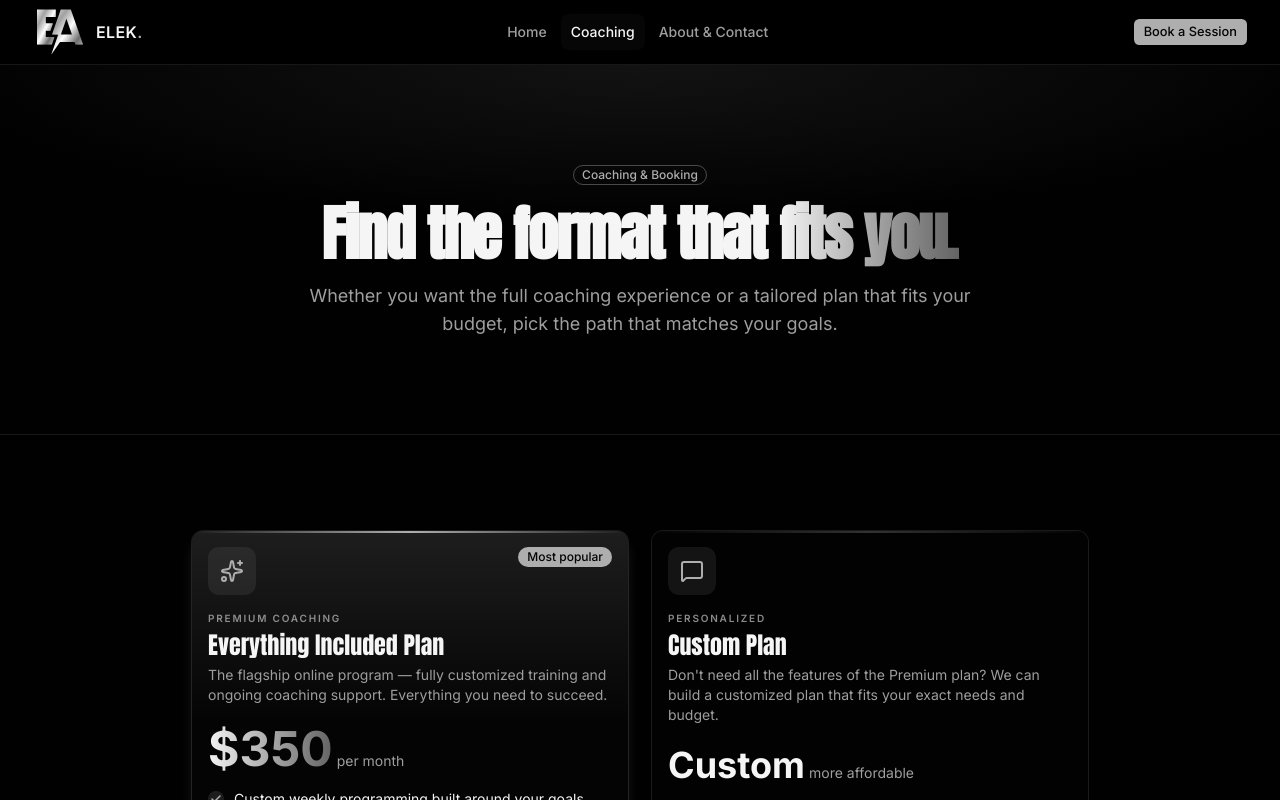
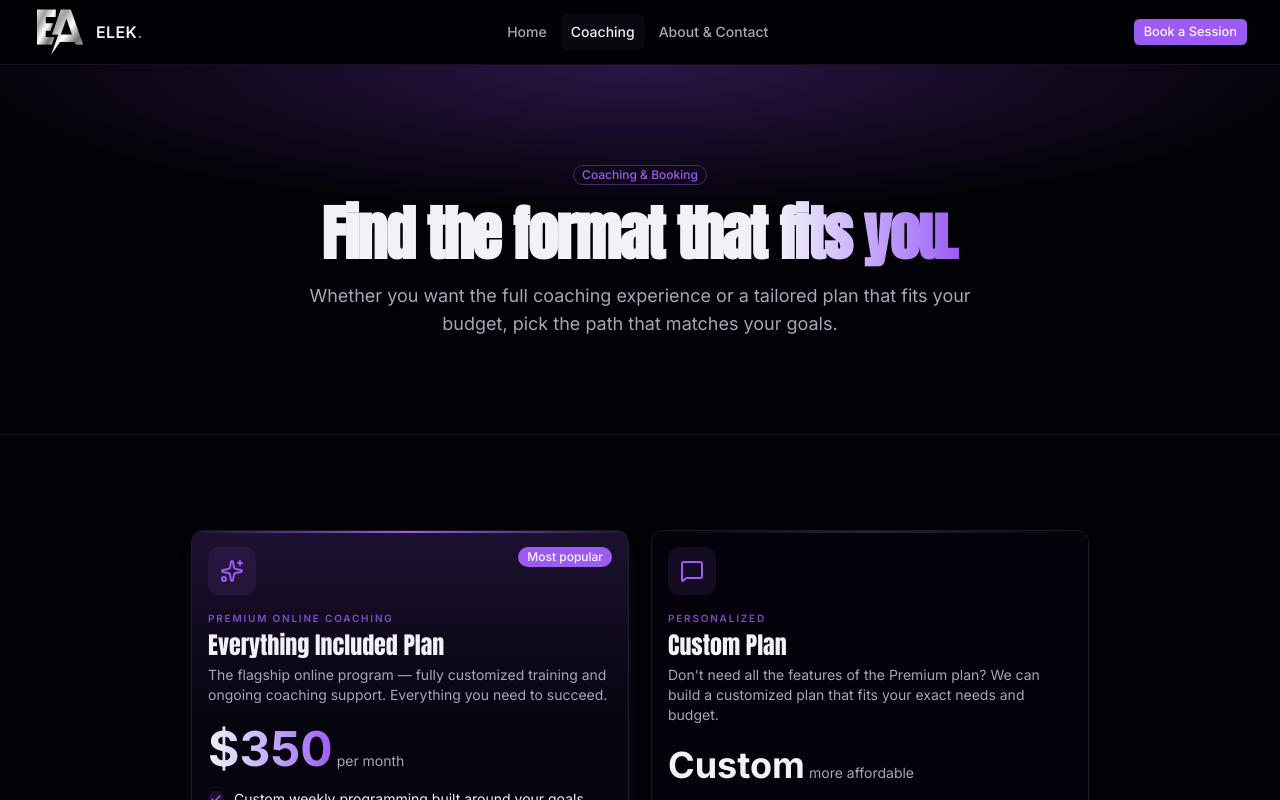
Before and after one commit to kodyBee/elekathletics, a Next.js app: page /coaching in a window 1280 px wide. Shown: the top 800 px of the page. Built offline with nearby package versions, Linux system fonts and the light colour scheme.

Commit message:
style update

```diff
--- a/src/app/coaching/page.tsx
+++ b/src/app/coaching/page.tsx
@@ -94,7 +94,7 @@ export default function CoachingPage() {
                 <Sparkles className="size-6" />
               </div>
               <span className="text-[0.625rem] font-semibold uppercase tracking-[0.18em] text-primary/80">
-                Premium Coaching
+                Premium Online Coaching
               </span>
               <CardTitle className="text-2xl">Everything Included Plan</CardTitle>
               <CardDescription>
--- a/src/app/globals.css
+++ b/src/app/globals.css
@@ -49,73 +49,74 @@
 }
 
 :root {
-  /* Brand: pure black canvas with metallic silver/grey as primary accent. */
-  --background: oklch(0.07 0 0);
-  --foreground: oklch(0.97 0 0);
-  --card: oklch(0.11 0 0);
-  --card-foreground: oklch(0.97 0 0);
-  --popover: oklch(0.11 0 0);
-  --popover-foreground: oklch(0.97 0 0);
-  --primary: oklch(0.75 0 0);
-  --primary-foreground: oklch(0.1 0 0);
-  --secondary: oklch(0.18 0 0);
-  --secondary-foreground: oklch(0.97 0 0);
-  --muted: oklch(0.16 0 0);
-  --muted-foreground: oklch(0.7 0 0);
-  --accent: oklch(0.25 0 0);
-  --accent-foreground: oklch(0.98 0 0);
+  /* Brand: deep violet-tinted black drawn from the MPF hero photo — moody
+     gym lighting with electric purple/amethyst accents. */
+  --background: oklch(0.08 0.02 295);
+  --foreground: oklch(0.96 0.01 295);
+  --card: oklch(0.12 0.025 295);
+  --card-foreground: oklch(0.96 0.01 295);
+  --popover: oklch(0.12 0.025 295);
+  --popover-foreground: oklch(0.96 0.01 295);
+  --primary: oklch(0.62 0.22 300);
+  --primary-foreground: oklch(0.98 0.005 295);
+  --secondary: oklch(0.2 0.03 295);
+  --secondary-foreground: oklch(0.96 0.01 295);
+  --muted: oklch(0.18 0.025 295);
+  --muted-foreground: oklch(0.73 0.03 295);
+  --accent: oklch(0.32 0.08 300);
+  --accent-foreground: oklch(0.98 0.005 295);
   --destructive: oklch(0.55 0.22 27);
-  --border: oklch(1 0 0 / 15%);
-  --input: oklch(1 0 0 / 15%);
-  --ring: oklch(0.6 0 0);
-  --chart-1: oklch(0.75 0 0);
-  --chart-2: oklch(0.6 0 0);
-  --chart-3: oklch(0.45 0 0);
-  --chart-4: oklch(0.3 0 0);
-  --chart-5: oklch(0.85 0 0);
+  --border: oklch(0.7 0.12 300 / 18%);
+  --input: oklch(0.7 0.12 300 / 18%);
+  --ring: oklch(0.62 0.22 300);
+  --chart-1: oklch(0.62 0.22 300);
+  --chart-2: oklch(0.52 0.18 295);
+  --chart-3: oklch(0.42 0.14 290);
+  --chart-4: oklch(0.32 0.08 300);
+  --chart-5: oklch(0.78 0.15 305);
   --radius: 0.5rem;
-  --sidebar: oklch(0.09 0 0);
-  --sidebar-foreground: oklch(0.97 0 0);
-  --sidebar-primary: oklch(0.75 0 0);
-  --sidebar-primary-foreground: oklch(0.1 0 0);
-  --sidebar-accent: oklch(0.16 0 0);
-  --sidebar-accent-foreground: oklch(0.97 0 0);
-  --sidebar-border: oklch(1 0 0 / 15%);
-  --sidebar-ring: oklch(0.6 0 0);
+  --sidebar: oklch(0.1 0.022 295);
+  --sidebar-foreground: oklch(0.96 0.01 295);
+  --sidebar-primary: oklch(0.62 0.22 300);
+  --sidebar-primary-foreground: oklch(0.98 0.005 295);
+  --sidebar-accent: oklch(0.18 0.025 295);
+  --sidebar-accent-foreground: oklch(0.96 0.01 295);
+  --sidebar-border: oklch(0.7 0.12 300 / 18%);
+  --sidebar-ring: oklch(0.62 0.22 300);
 }
 
 .dark {
-  --background: oklch(0.07 0 0);
-  --foreground: oklch(0.97 0 0);
-  --card: oklch(0.11 0 0);
-  --card-foreground: oklch(0.97 0 0);
-  --popover: oklch(0.11 0 0);
-  --popover-foreground: oklch(0.97 0 0);
-  --primary: oklch(0.75 0 0);
-  --primary-foreground: oklch(0.1 0 0);
-  --secondary: oklch(0.18 0 0);
-  --secondary-foreground: oklch(0.97 0 0);
-  --muted: oklch(0.16 0 0);
-  --muted-foreground: oklch(0.7 0 0);
-  --accent: oklch(0.25 0 0);
-  --accent-foreground: oklch(0.98 0 0);
+  --background: oklch(0.08 0.02 295);
+  --foreground: oklch(0.96 0.01 295);
+  --card: oklch(0.12 0.025 295);
+  --card-foreground: oklch(0.96 0.01 295);
+  --popover: oklch(0.12 0.025 295);
+  --popover-foreground: oklch(0.96 0.01 295);
+  --primary: oklch(0.62 0.22 300);
+  --primary-foreground: oklch(0.98 0.005 295);
+  --secondary: oklch(0.2 0.03 295);
+  --secondary-foreground: oklch(0.96 0.01 295);
+  --muted: oklch(0.18 0.025 295);
+  --muted-foreground: oklch(0.73 0.03 295);
+  --accent: oklch(0.32 0.08 300);
+  --accent-foreground: oklch(0.98 0.005 295);
   --destructive: oklch(0.55 0.22 27);
-  --border: oklch(1 0 0 / 15%);
-  --input: oklch(1 0 0 / 15%);
-  --ring: oklch(0.6 0 0);
-  --chart-1: oklch(0.75 0 0);
-  --chart-2: oklch(0.6 0 0);
-  --chart-3: oklch(0.45 0 0);
-  --chart-4: oklch(0.3 0 0);
-  --chart-5: oklch(0.85 0 0);
-  --sidebar: oklch(0.09 0 0);
-  --sidebar-foreground: oklch(0.97 0 0);
-  --sidebar-primary: oklch(0.75 0 0);
-  --sidebar-primary-foreground: oklch(0.1 0 0);
-  --sidebar-accent: oklch(0.16 0 0);
-  --sidebar-accent-foreground: oklch(0.97 0 0);
-  --sidebar-border: oklch(1 0 0 / 15%);
-  --sidebar-ring: oklch(0.6 0 0);
+  --border: oklch(0.7 0.12 300 / 18%);
+  --input: oklch(0.7 0.12 300 / 18%);
+  --ring: oklch(0.62 0.22 300);
+  --chart-1: oklch(0.62 0.22 300);
+  --chart-2: oklch(0.52 0.18 295);
+  --chart-3: oklch(0.42 0.14 290);
+  --chart-4: oklch(0.32 0.08 300);
+  --chart-5: oklch(0.78 0.15 305);
+  --sidebar: oklch(0.1 0.022 295);
+  --sidebar-foreground: oklch(0.96 0.01 295);
+  --sidebar-primary: oklch(0.62 0.22 300);
+  --sidebar-primary-foreground: oklch(0.98 0.005 295);
+  --sidebar-accent: oklch(0.18 0.025 295);
+  --sidebar-accent-foreground: oklch(0.96 0.01 295);
+  --sidebar-border: oklch(0.7 0.12 300 / 18%);
+  --sidebar-ring: oklch(0.62 0.22 300);
 }
 
 @layer base {
@@ -159,17 +160,17 @@
   .bg-grid {
     background-image: linear-gradient(
         to right,
-        oklch(1 0 0 / 4%) 1px,
+        oklch(0.7 0.12 300 / 5%) 1px,
         transparent 1px
       ),
-      linear-gradient(to bottom, oklch(1 0 0 / 4%) 1px, transparent 1px);
+      linear-gradient(to bottom, oklch(0.7 0.12 300 / 5%) 1px, transparent 1px);
     background-size: 48px 48px;
   }
 
   .bg-radial-primary {
     background-image: radial-gradient(
       ellipse 80% 60% at 50% 0%,
-      oklch(0.4 0 0 / 25%),
+      oklch(0.55 0.22 300 / 30%),
       transparent 70%
     );
   }
@@ -177,8 +178,8 @@
   .text-gradient-primary {
     background: linear-gradient(
       90deg,
-      oklch(0.97 0 0) 0%,
-      oklch(0.5 0 0) 100%
+      oklch(0.96 0.01 295) 0%,
+      oklch(0.62 0.22 300) 100%
     );
     -webkit-background-clip: text;
     background-clip: text;
--- a/src/app/layout.tsx
+++ b/src/app/layout.tsx
@@ -30,7 +30,7 @@ export const metadata: Metadata = {
 };
 
 export const viewport: Viewport = {
-  themeColor: "#0a0a0a",
+  themeColor: "#0c0a14",
   width: "device-width",
   initialScale: 1,
   viewportFit: "cover",
--- a/src/app/page.tsx
+++ b/src/app/page.tsx
@@ -115,7 +115,7 @@ export default function HomePage() {
                 label="Hero — coach in action"
                 ratio="portrait"
                 className="shadow-2xl shadow-primary/20"
-                src="/elek1.JPG"
+                src="/MPFin01852 (1).JPG"
                 objectPosition="center 20%"
                 priority
               />
```
Also changed, not shown: 1 other file (tests, documents, lock files or other folders).
